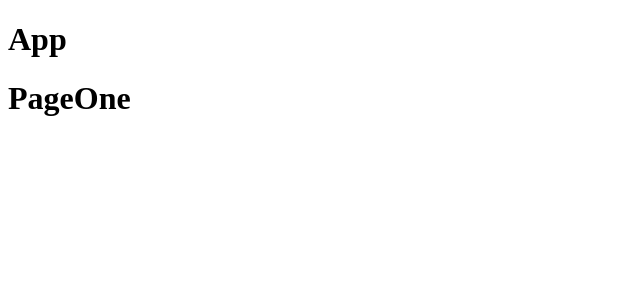
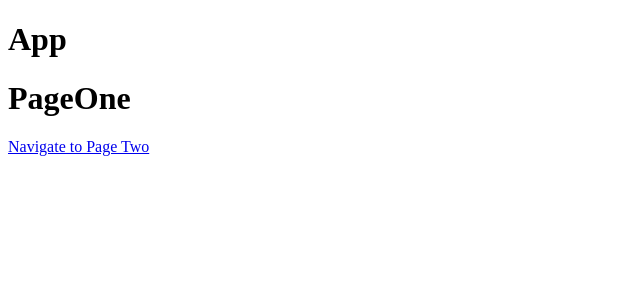
Before and after one commit to WAJIDRAVIAN/react, a React (Create React App) app in the folder Udemy Course Work/streams/client/: page / in a window 1280 px wide. Shown: the top 300 px of the page, without its empty margins (0-640 px from the left). Built offline with nearby package versions, Linux system fonts and the light colour scheme.

Commit message:
How to *Not* Navigate with React Router

```diff
--- a/Udemy Course Work/streams/client/src/components/App.js
+++ b/Udemy Course Work/streams/client/src/components/App.js
@@ -5,6 +5,7 @@
     return (
         <div>
             <h1>PageOne</h1>
+            <a href='/pagetwo'>Navigate to Page Two</a>
         </div>
     );
 }
@@ -13,6 +14,7 @@
     return (
         <div>
             <h1>PageTwo</h1>
+            <a href='/'>Navigate to Page One</a>
         </div>
     );
 }
```
